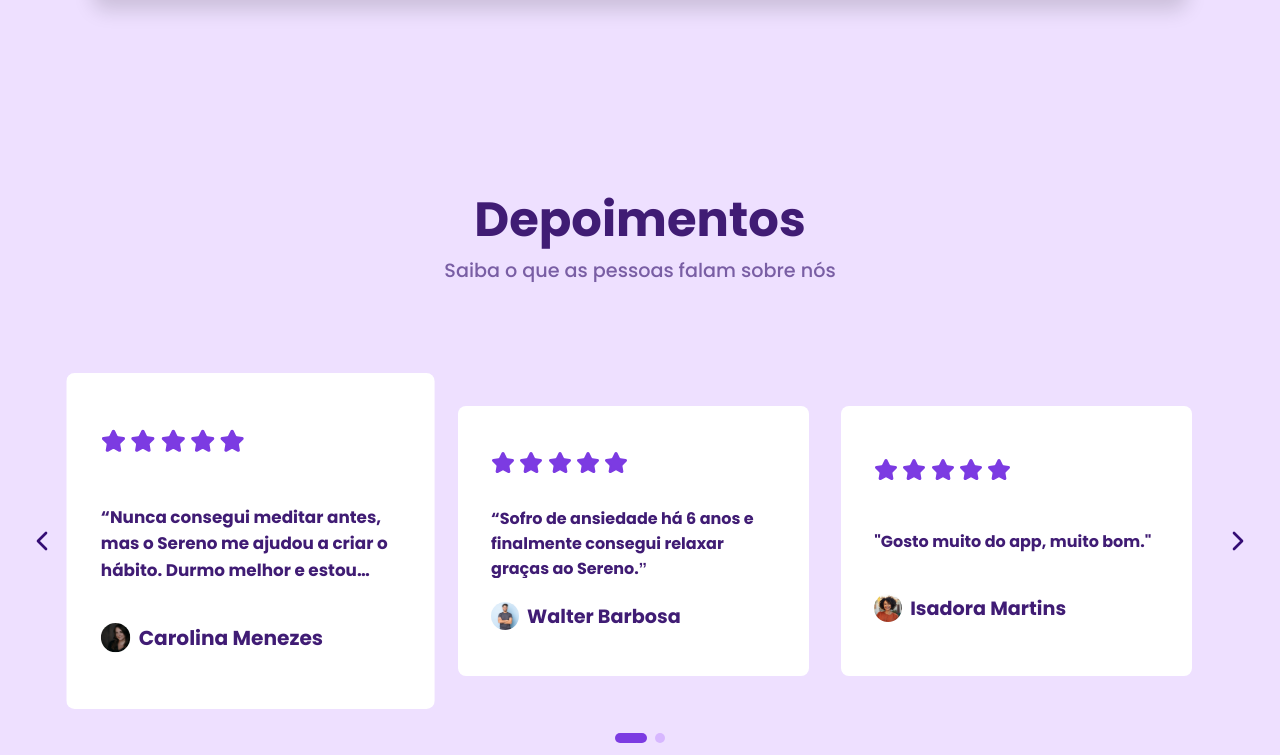
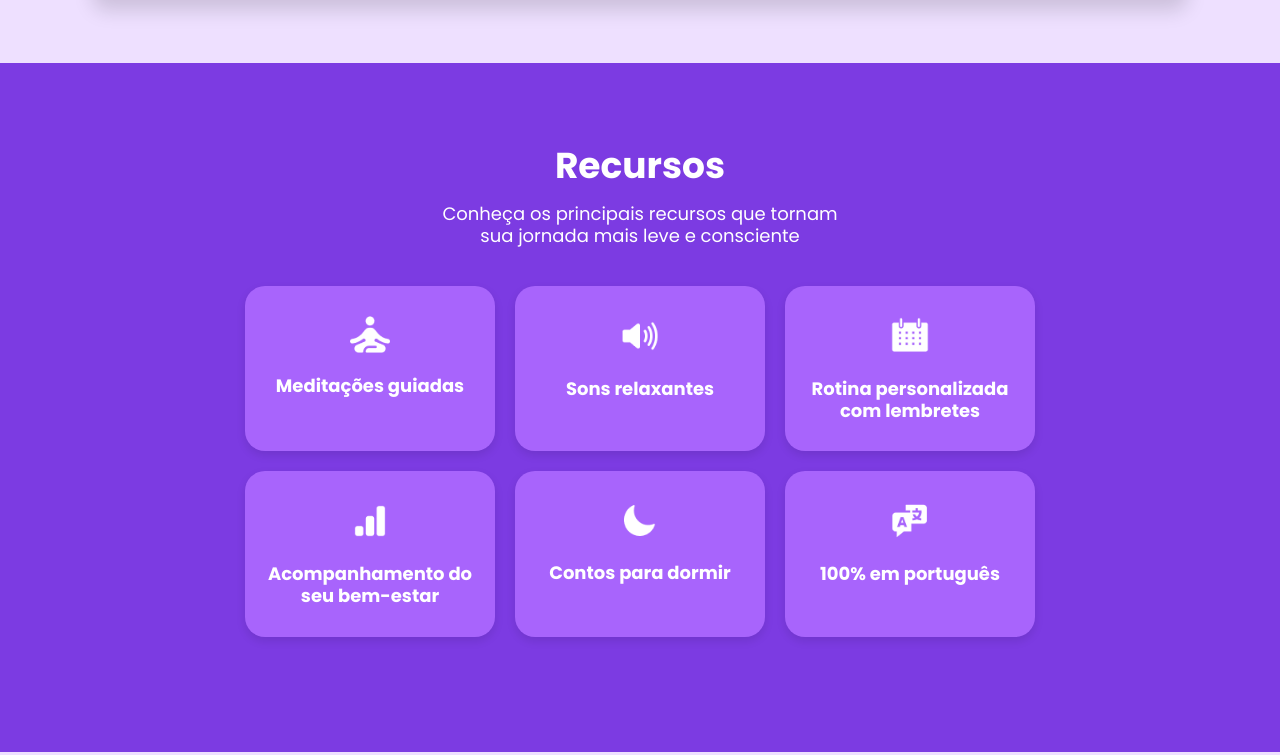
Before and after one commit to EduardoNegri/meditacao, a plain HTML site: page sereno/index.html in a window 1280 px wide. Shown: the part 1602-2357 px from the top of the page. Drawn offline with Linux system fonts and the light colour scheme.

Commit message:
adição da parte recursos
html + css

```diff
--- a/sereno/index.html
+++ b/sereno/index.html
@@ -102,6 +102,48 @@
       <p>Pessoas usam o app</p>
     </div>
   </div>
+</section>
+
+<section id="recursos">
+            <div class="container">
+                <h2>Recursos</h2>
+                <p>Conheça os principais recursos que tornam <br> sua jornada mais leve e consciente</p>
+
+                <div class="recursos-grid">
+                  <div class="card-recurso">
+                    <img src="img/icone-meditacao.png" alt="Ícone Meditações">
+                    <p>Meditações guiadas</p>
+                  </div>
+
+                  <div class="card-recurso">
+                    <img src="img/icone-sons-relaxantes.png" alt="Ícone Sons Relaxantes">
+                    <p>Sons relaxantes</p>
+                  </div>
+
+                  <div class="card-recurso">
+                    <img src="img/icone-agenda-rotina.png" alt="Ícone Agenda Rotina">
+                    <p>Rotina personalizada<br>com lembretes</p>
+                  </div>
+
+                  <div class="card-recurso">
+                    <img src="img/icone-barras-verticais.png" alt="Ícone Barras Verticais">
+                    <p>Acompanhamento do<br>seu bem-estar</p>
+                  </div>
+
+                  <div class="card-recurso">
+                    <img src="img/icone-lua.png" alt="Ícone Lua">
+                    <p>Contos para dormir</p>
+                  </div>
+
+                  <div class="card-recurso">
+                    <img src="img/icone-traducao.png" alt="Ícone Tradução">
+                    <p>100% em português</p>
+                  </div>
+
+                </div>
+
+            </div>
+
 </section>
 
 <section id="depoimentos">
--- a/sereno/sereno.css
+++ b/sereno/sereno.css
@@ -314,6 +314,63 @@ main {
 
 .sobre-texto p:not(:last-child) {
   margin-bottom: 1rem;
+}
+
+/* Seção - Recursos */
+
+#recursos {
+    background-color: var(--roxo-estrela);
+    color: #ffffff;
+    padding: 75px 0;
+    min-height: 50vh;
+}
+#recursos h2 {
+    font-size: 36px;
+    color: var(--branco);
+    text-align: center;
+    margin-bottom: 10px;
+}
+
+#recursos p {
+    font-size: 18px;
+    line-height: 1.2;
+    text-align: center;
+    max-width: 800px;
+    margin: 0 auto;
+}
+
+.card-recurso {
+    background-color: var(--roxo-botão);
+    color: white;
+    padding: 30px 20px;
+    border-radius: 20px;
+    width: 250px;
+    text-align: center;
+    box-shadow: 0 4px 10px rgba(0, 0, 0, 0.1);
+    transition: transform 0.3s ease;
+}
+
+.recursos-grid {
+  display: flex;
+  flex-wrap: wrap;
+  justify-content: center;
+  gap: 20px;
+  max-width: 800px;
+  margin: 40px auto;
+}
+
+.card-recurso:hover {
+    transform: scale(1.05);
+}
+
+.card-recurso img {
+    width: 40px;
+    margin-bottom: 15px;
+}
+
+.card-recurso p {
+    font-weight: bold;
+    font-size: 16px;
 }
 
 /* Banner - Dados do Sereno */
```
Also changed, not shown: sereno/img/icone-agenda-rotina.png (added), sereno/img/icone-barras-verticais.png (added), sereno/img/icone-lua.png (added), sereno/img/icone-meditacao.png (added), sereno/img/icone-sons-relaxantes.png (added), sereno/img/icone-traducao.png (added).
